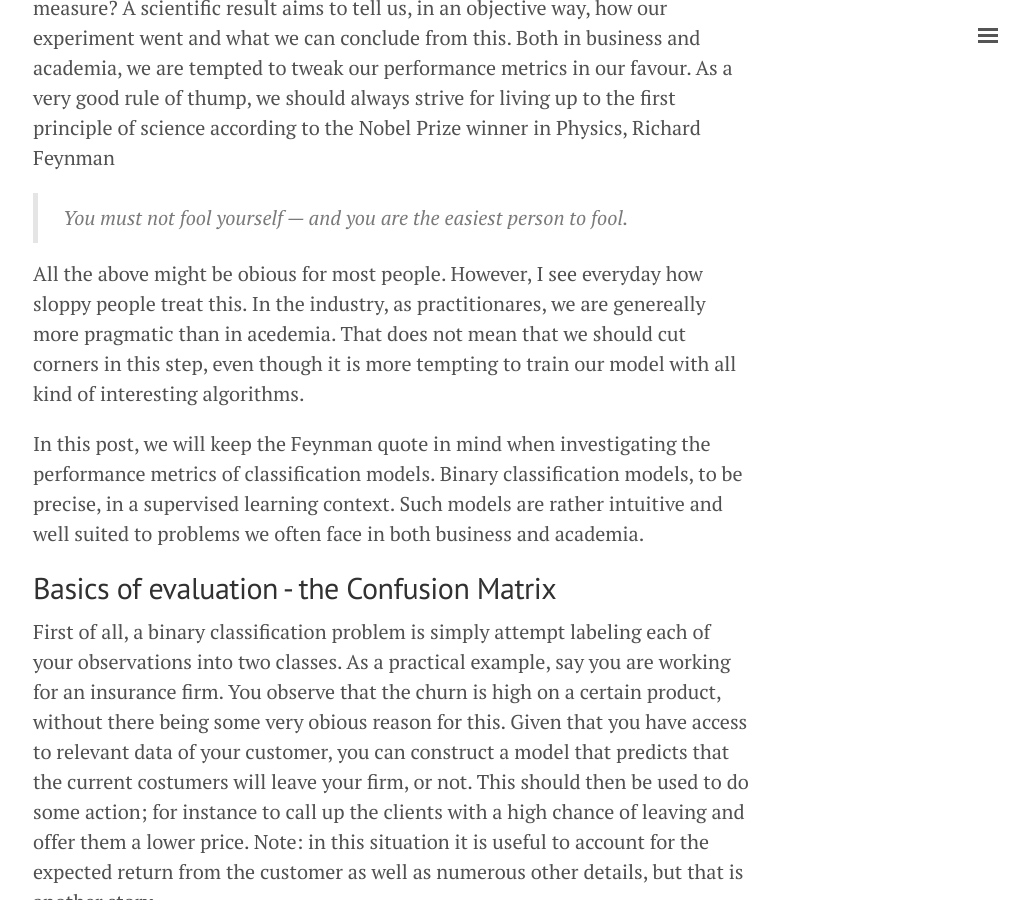
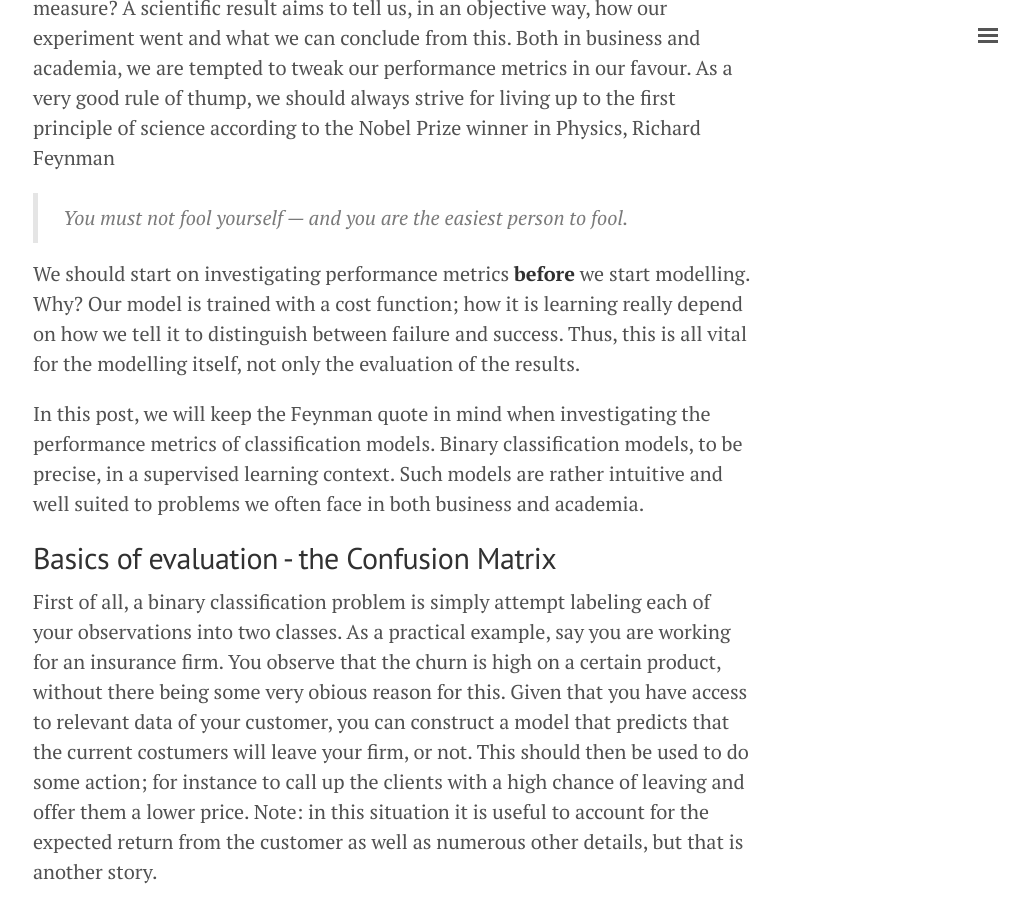
Before and after one commit to herman-hellenes/herman-hellenes.github.io, a Jekyll site: the page built from undone_posts/2017-08-28-Classification-Measure-Performance.md, in a window 1280 px wide and 900 px high, scrolled down 714 px. Shown: the whole window, without its empty margins (247-1276 px from the left). Built offline with Jekyll 4.4.1, drawn with Linux system fonts in a browser that asks for light colours; nearby versions of some CDN libraries; comment, search, counter and statistics services are not loaded.

Commit message:
Update 2017-08-28-Classification-Measure-Performance.md

```diff
--- a/undone_posts/2017-08-28-Classification-Measure-Performance.md
+++ b/undone_posts/2017-08-28-Classification-Measure-Performance.md
@@ -18,7 +18,7 @@ Before going into details of how and what to measure, *why* do we need to measur
 
 > *You must not fool yourself — and you are the easiest person to fool.*
 
-All the above might be obious for most people. However, I see everyday how sloppy people treat this. In the industry, as practitionares, we are genereally more pragmatic than in acedemia. That does not mean that we should cut corners in this step, even though it is more tempting to train our model with all kind of interesting algorithms.
+We should start on investigating performance metrics **before** we start modelling. Why? Our model is trained with a cost function; how it is learning really depend on how we tell it to distinguish between failure and success. Thus, this is all vital for the modelling itself, not only the evaluation of the results.
 
 In this post, we will keep the Feynman quote in mind when investigating the performance metrics of classification models. Binary
 classification models, to be precise, in a supervised learning context. Such models are rather intuitive and well suited to problems we often face in both business and academia.
```
